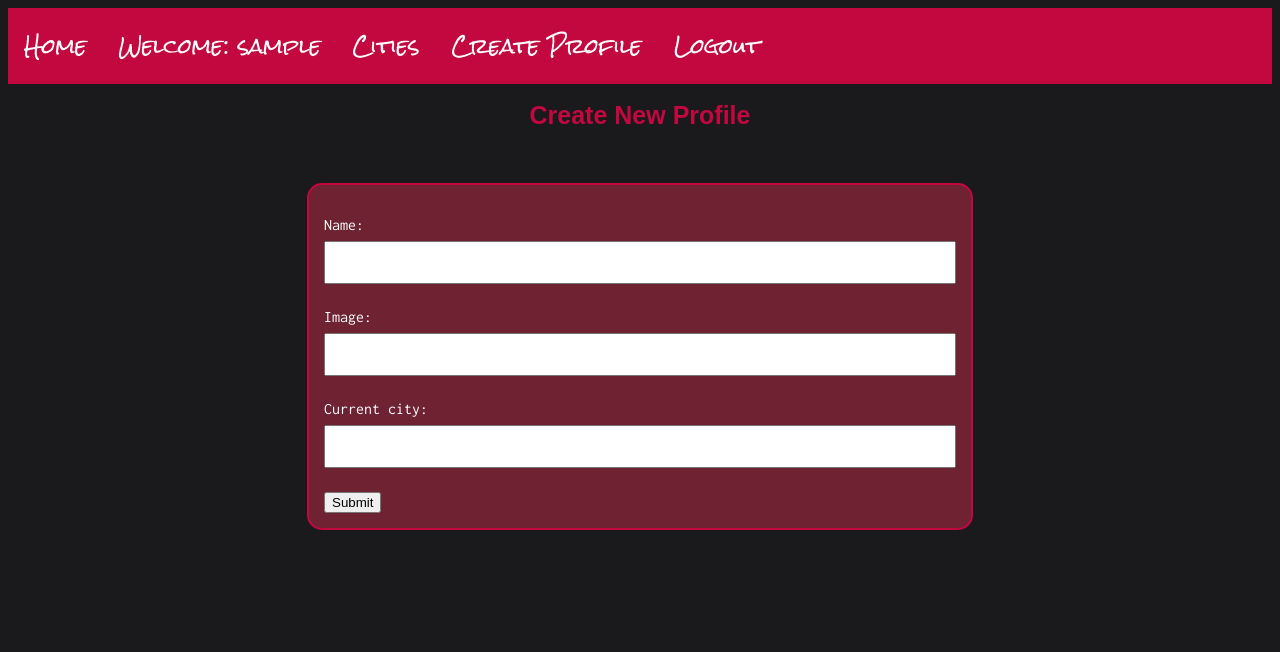
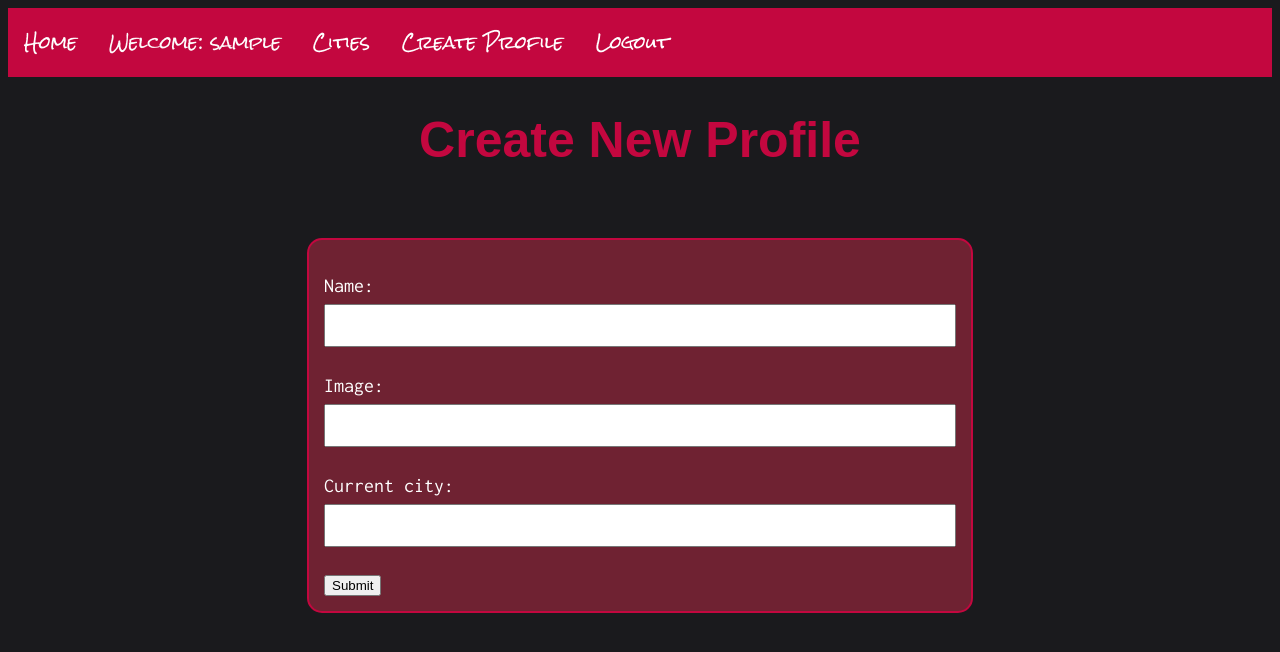
Before and after one commit to michaelbryanstark/Project-Wayfarer, a Django app: page /createprofile/ in a window 1280 px wide. Shown: the top 652 px of the page. Run offline with Django 3.2, Linux system fonts and the light colour scheme; the visitor is signed in with stand-in values (Sample User, id 1); some web fonts are replaced.

Commit message:
changed font sizing

```diff
--- a/main_app/static/styles/main.css
+++ b/main_app/static/styles/main.css
@@ -28,11 +28,11 @@ li a:hover {
     align-items: center;
     padding: 14px 16px;
     font-family: 'Rock Salt', cursive;
-    font-size:20px;
+    font-size:17px;
 }
 .nav-link{
     font-family: 'Rock Salt', cursive;
-    font-size: 20px;
+    font-size: 17px;
 }
 
 .search-bar {
@@ -58,7 +58,7 @@ body{
 .title {
     color: #C3073F;
     text-align: center;
-    font-size: 25px;
+    font-size: 50px;
 }
 img {
     width: 60%;
@@ -100,11 +100,13 @@ h1 {
 
 p {
     color: white;
+    font-size: 20px;
 }
 
 h2{
     text-align: center;
     color: #C3073F;
+    font-size: 35px;
 }
 
 .nav-link-profile {
--- a/main_app/templates/profile.html
+++ b/main_app/templates/profile.html
@@ -1,6 +1,6 @@
 {% extends 'base.html' %}
 {% block content %}
-<h1>Profile Page </h1>
+<h1 class='title'>Profile Page </h1>
 
 <div class="profile-details">
 <div class="profile-info">
```
